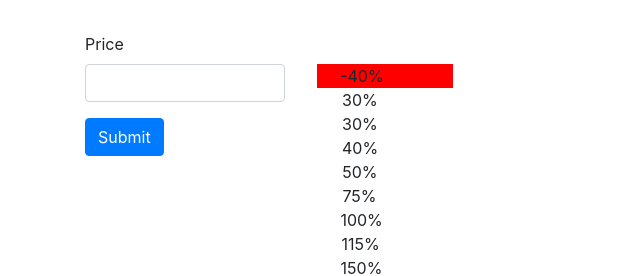
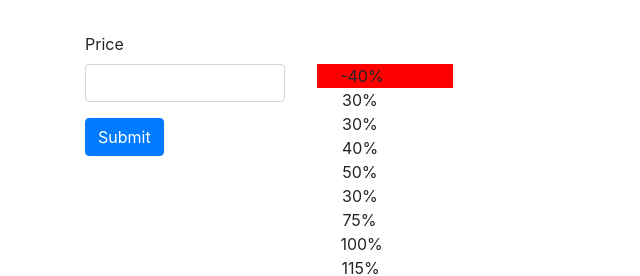
Before and after one commit to Selt0/percentages, a plain HTML site: page index.html in a window 1280 px wide. Shown: the top 276 px of the page, 0-640 px from the left. Drawn offline with nearby package versions, Linux system fonts and the light colour scheme.

Commit message:
Update index.html

```diff
--- a/index.html
+++ b/index.html
@@ -29,6 +29,7 @@
         <div class="percentage"><span>30%</span> <span id="30"></span></div>
         <div class="percentage"><span>40%</span> <span id="40"></span></div>
         <div class="percentage"><span>50%</span> <span id="50"></span></div>
+        <div class="percentage"><span>30%</span> <span id="60"></span></div>
         <div class="percentage"><span>75%</span> <span id="75"></span></div>
         <div class="percentage"><span>100%</span> <span id="100"></span></div>
         <div class="percentage"><span>115%</span> <span id="125"></span></div>
```
